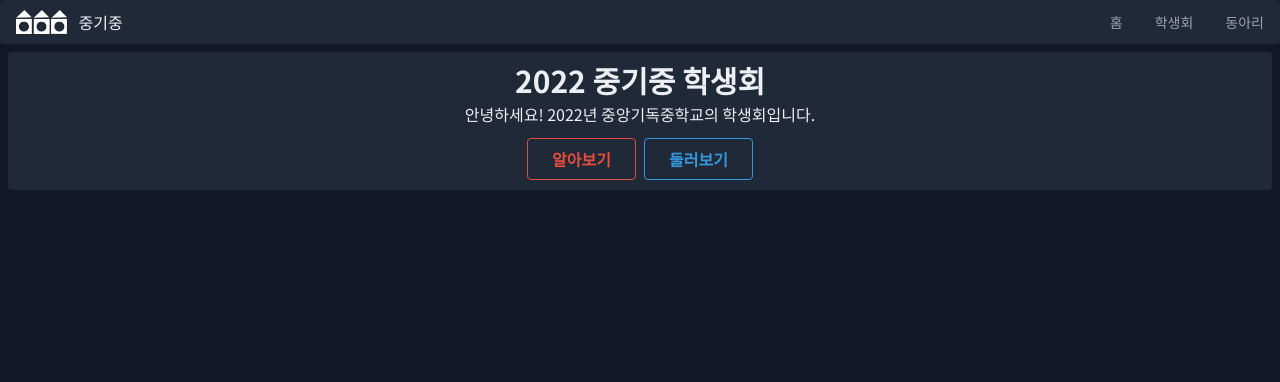
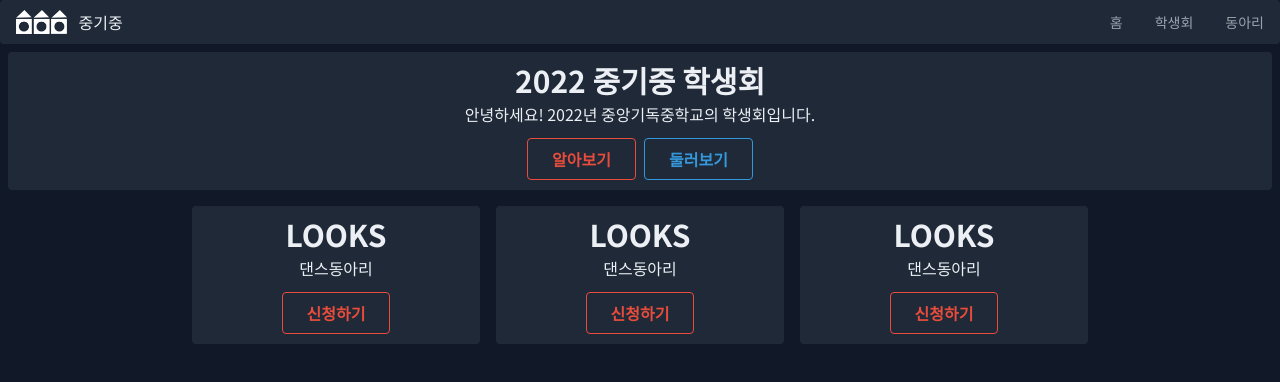
Before and after one commit to 1-EXON/StudentCouncilWeb, a React (Create React App) app: page /club in a window 1280 px wide. Shown: the top 382 px of the page. Built offline with nearby package versions, Linux system fonts and the light colour scheme.

Commit message:
Feat: Club page

```diff
--- a/src/components/Banner.tsx
+++ b/src/components/Banner.tsx
@@ -1,11 +1,11 @@
-export default function Nav() {
+export default function Banner() {
     return (
         <div className="text-center bg-gray-800 px-2 sm:px-4 py-2.5 m-2 rounded">
             <h1 className="text-white-theme text-3xl font-bold">2022 중기중 학생회</h1>
             <p className="text-white-theme text-l pt-1">안녕하세요! 2022년 중앙기독중학교의 학생회입니다.</p>
             <div className="inline-flex">
                 <button className="rounded bg-transparent font-semibold border-red-theme mt-3 mx-1 py-2 px-6 border text-red-theme hover:text-white hover:bg-red-theme">알아보기</button>
-                <button className="rounded bg-transparent font-semibold border-blue-theme mt-3 mx-1 py-2 px-6 border text-blue-theme hover:text-white d:bg-blue-theme">둘러보기</button>
+                <button className="rounded bg-transparent font-semibold border-blue-theme mt-3 mx-1 py-2 px-6 border text-blue-theme hover:text-white hover:bg-blue-theme">둘러보기</button>
             </div>
         </div>
     )
--- /dev/null
+++ b/src/components/ClubCard.tsx
@@ -0,0 +1,17 @@
+type ClubProps = {
+    name: string;
+    description: string;
+}
+
+export default function ClubCard({name, description}: ClubProps) {
+    return (
+        <div id="card" className="text-center bg-gray-800 w-72 px-2 sm:px-4 py-2.5 m-2 rounded">
+            <h1 className="text-white-theme text-3xl font-bold">{name}</h1>
+            <p className="text-white-theme text-l pt-1">{description}</p>
+            <div className="inline-flex">
+                <button className="rounded bg-transparent font-semibold border-red-theme mt-3 mx-1 py-2 px-6 border text-red-theme hover:text-white hover:bg-red-theme">신청하기</button>
+            </div>
+        </div>
+
+    )
+}
--- a/src/pages/Club.tsx
+++ b/src/pages/Club.tsx
@@ -1,9 +1,16 @@
 import Banner from '../components/Banner'
+import ClubCard from '../components/ClubCard'
 
 export default function Club() {
+    const clubs: [string, string][] = [['LOOKS', '댄스동아리'],['LOOKS', '댄스동아리'],['LOOKS', '댄스동아리'],]
     return (
         <div>
             <Banner />
+            <div id="cards" className='text-center items-center justify-center float-left'>
+                {clubs.map(member => (
+                    <ClubCard name={member[0]} description={member[1]}/>
+                ))}
+            </div>
         </div>
     )
 }
```
